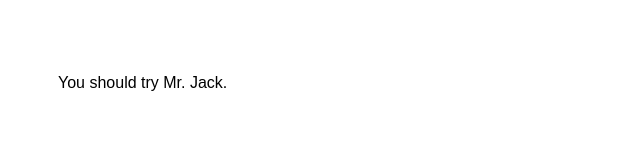
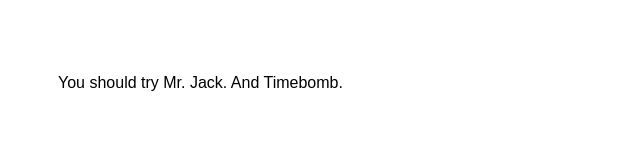
Before and after one commit to manuhabitela/sobgg, a website built with webpack: page example.html in a window 1280 px wide. Shown: the whole page, without its empty margins (0-640 px from the left). Built offline with nearby package versions, Linux system fonts and the light colour scheme; some packages are replaced by stand-ins of ours.

Commit message:
adding example of game giving multiple results in api

```diff
--- a/example.html
+++ b/example.html
@@ -13,6 +13,6 @@
 	</style>
 </head>
 <body>
-	<p>You should try Mr. Jack.</p>
+	<p>You should try Mr. Jack. And Timebomb.</p>
 </body>
 </html>
```
